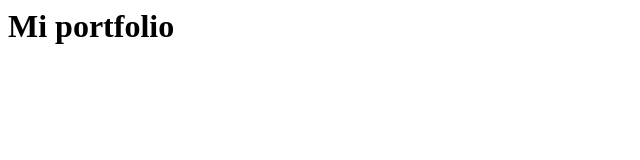
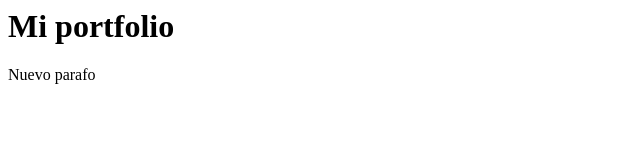
Before and after one commit to Q-ko/PortfolioFrontEnd, a plain HTML site: page index.html in a window 1280 px wide. Shown: the full height of the page, 0-640 px from the left. Drawn offline with Linux system fonts and the light colour scheme.

Commit message:
Update index.html

```diff
--- a/index.html
+++ b/index.html
@@ -1 +1,2 @@
 <h1>Mi portfolio</h1>
+<p>Nuevo parafo</p>
```
